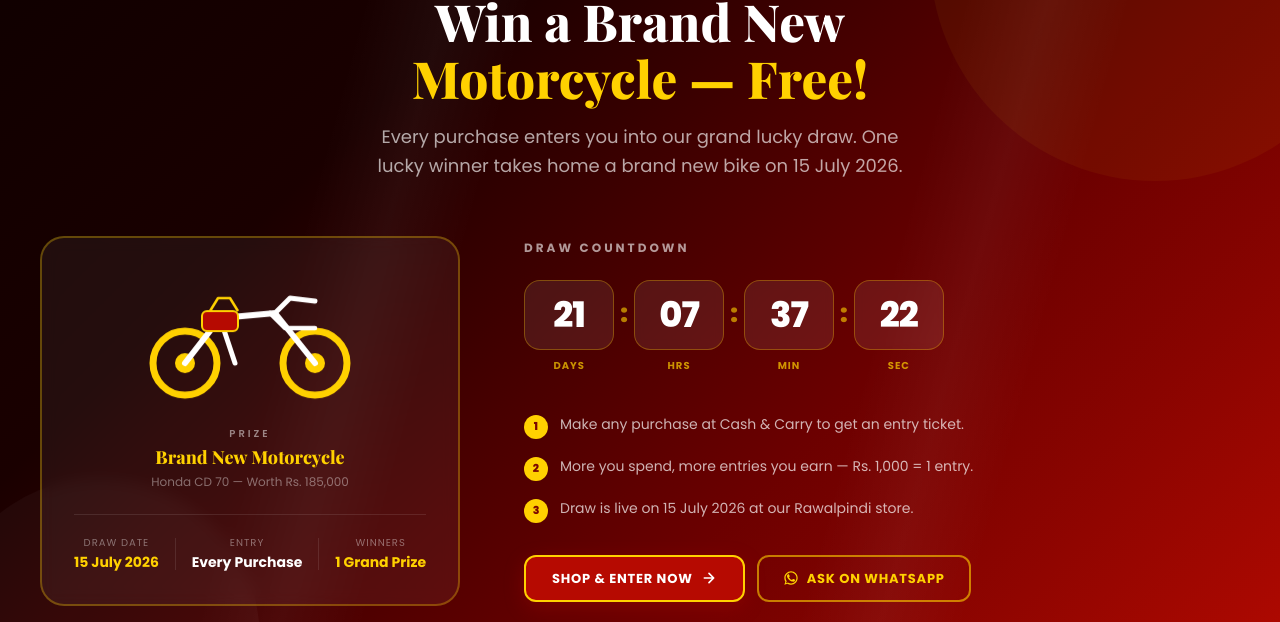
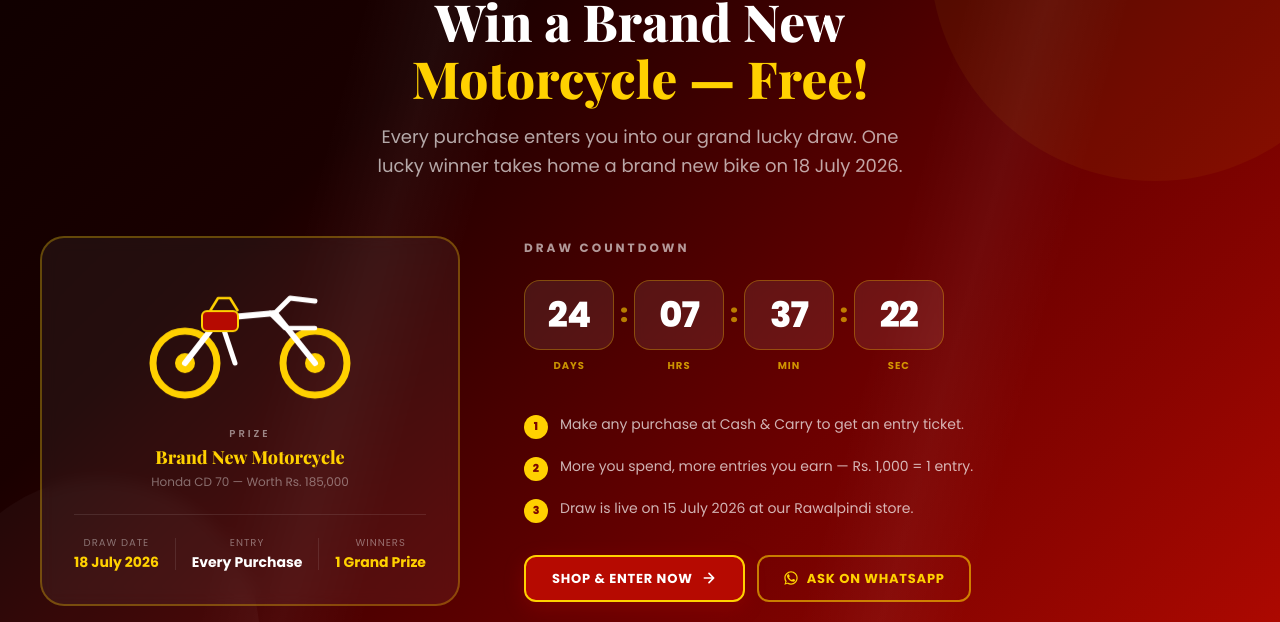
Before and after one commit to Valuemax-Carry/value-max, a Next.js app: page / in a window 1280 px wide. Shown: the part 3899-4521 px from the top of the page. Built offline with nearby package versions, Linux system fonts and the light colour scheme.

Commit message:
fixing the details of lucky draw

```diff
--- a/components/landing/Deals.js
+++ b/components/landing/Deals.js
@@ -61,14 +61,14 @@ export default function Deals() {
   const [luckyTime, setLuckyTime] = useState({ days: 0, h: 0, m: 0, s: 0 })
 
   useEffect(() => {
-    setLuckyTime(getTimeUntil("2026-07-15T00:00:00"))
+    setLuckyTime(getTimeUntil("2026-07-18T00:00:00"))
     const t = setTimeout(() => setVisible(true), 60)
     return () => clearTimeout(t)
   }, [])
 
   useEffect(() => {
     const interval = setInterval(() => {
-      setLuckyTime(getTimeUntil("2026-07-15T00:00:00"))
+      setLuckyTime(getTimeUntil("2026-07-18T00:00:00"))
     }, 1000)
     return () => clearInterval(interval)
   }, [])
@@ -435,7 +435,7 @@ export default function Deals() {
                 <span className="text-[#FFD100]">Motorcycle — Free!</span>
               </h2>
               <p className="text-white/65 text-base sm:text-lg max-w-[540px] mx-auto leading-relaxed">
-                Every purchase enters you into our grand lucky draw. One lucky winner takes home a brand new bike on 15 July 2026.
+                Every purchase enters you into our grand lucky draw. One lucky winner takes home a brand new bike on 18 July 2026.
               </p>
             </div>
 
@@ -465,7 +465,7 @@ export default function Deals() {
                   <div className="mt-6 w-full border-t border-white/10 pt-5 flex items-center justify-between">
                     <div className="text-center">
                       <p className="text-white/40 text-[10px] uppercase tracking-widest">Draw Date</p>
-                      <p className="text-[#FFD100] font-bold text-sm mt-0.5">15 July 2026</p>
+                      <p className="text-[#FFD100] font-bold text-sm mt-0.5">18 July 2026</p>
                     </div>
                     <div className="w-px h-8 bg-white/10" />
                     <div className="text-center">
```
